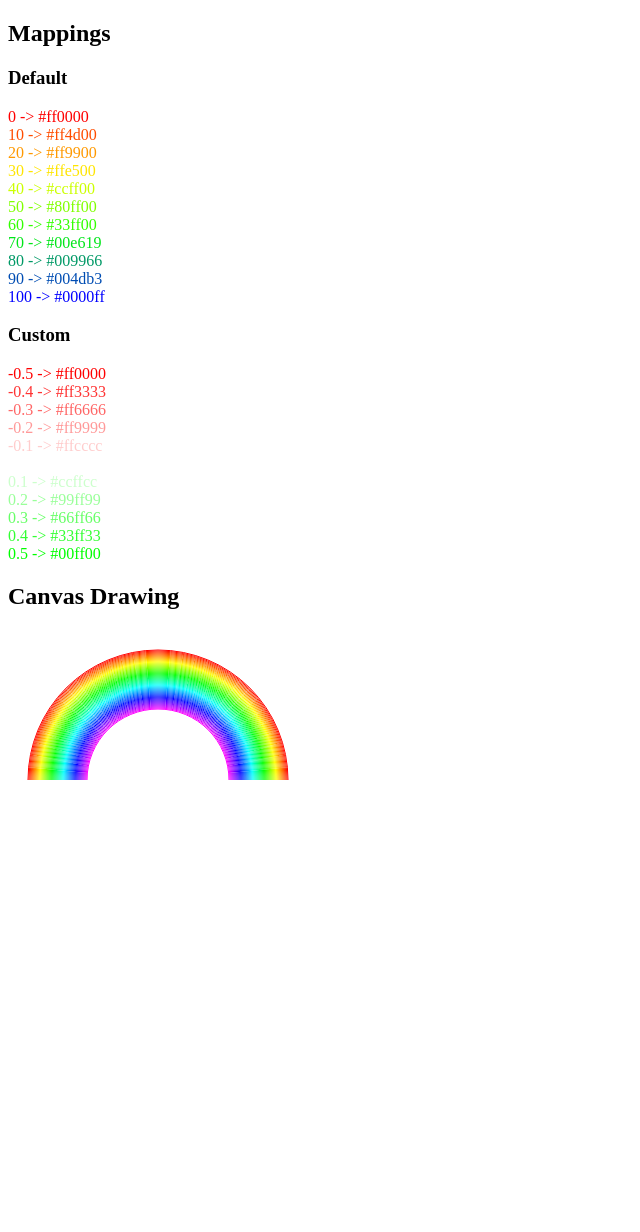
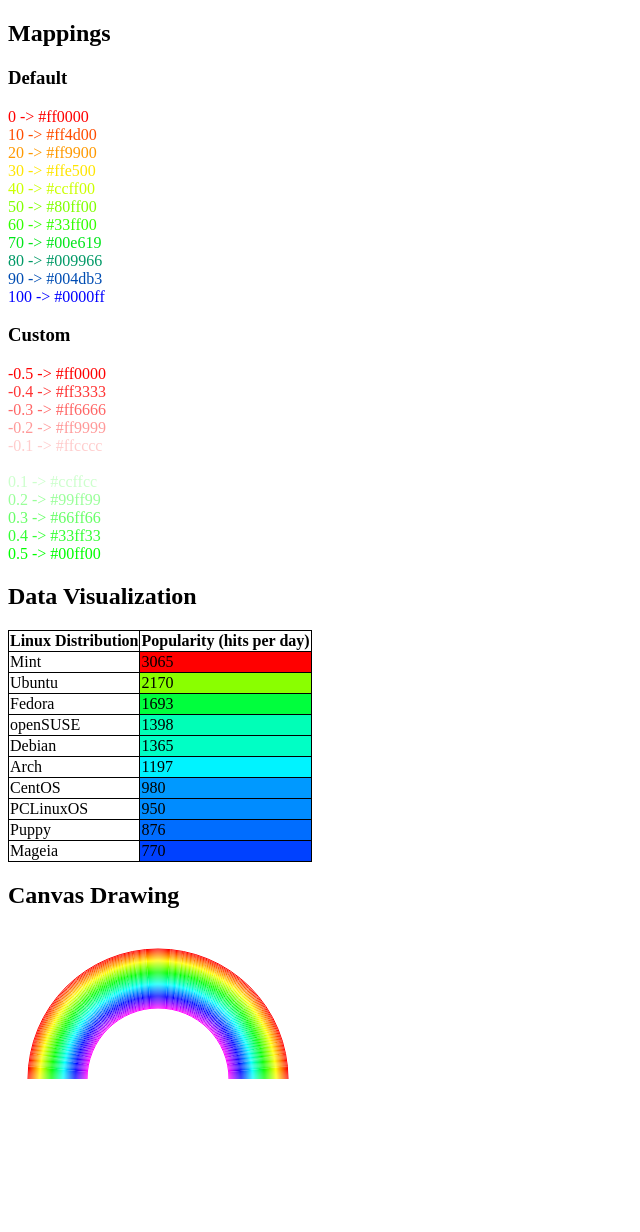
Before and after one commit to anomal/RainbowVis-JS, a plain HTML site: page example.html in a window 1280 px wide. Shown: the whole page, without its empty margins (0-640 px from the left). Before the commit the page ends 942 px from the top, so only its background shows below. Drawn offline with Linux system fonts and the light colour scheme.

Commit message:
updated example

```diff
--- a/example.html
+++ b/example.html
@@ -2,24 +2,26 @@
 <html>
 <head>
 <title>RainbowVis-JS Examples</title>
-<script src="rainbowvis.js">
-</script>
+<script src="rainbowvis.js"></script>
+<style type="text/css">
+table { border-collapse:collapse; }
+table,th, td { border: 1px solid black; }
+</style>
 </head>
 <body>
-<h2>Mappings</h2>
-<div id="mappings"></div>
-<h2>Canvas Drawing</h2>
-<canvas id="MyRainbow" width="300" height="300">
-<p>Rainbow arc example. Your browser doesn't support canvas.</p>
-</canvas>
 <script type="text/javascript">
+window.onload = function(){
 	try {
+		// Mappings
+		// Default
 		var rainbow = new Rainbow(); // by default, range is 0 to 100
 		var s = '<h3>Default</h3>';
 		for (var i = 0; i <= 100; i = i + 10) {
 			var hex = '#' + rainbow.colourAt(i);
 			s += '<span style="color:' + hex + '">' + i + ' -&gt; ' + hex + '</span><br/>';
 		}
+
+		// Custom
 		s += '<h3>Custom</h3>';
 		rainbow.setSpectrum('red', 'FFFFFF', '#00ff00');
 		rainbow.setNumberRange(-0.5, 0.5);
@@ -28,18 +30,41 @@
 			s += '<span style="color:' + hex + '">' + i/10 + ' -&gt; ' + hex + '</span><br/>';
 		}
 		document.getElementById("mappings").innerHTML = s;
-} catch (err) {
-	alert(err);
+
+		// Distros
+		var distros = [
+		 	['Mint', 	3065],
+		 	['Ubuntu', 	2170],
+		 	['Fedora', 	1693],
+			['openSUSE', 	1398],
+		 	['Debian',	1365],
+		 	['Arch', 	1197],
+		 	['CentOS', 	980],
+		 	['PCLinuxOS',	950],
+		 	['Puppy', 	876],
+		 	['Mageia', 	770]
+		];
+
+		var heatmap = new Rainbow();
+		heatmap.setSpectrum('black', 'blue', 'aqua', 'lime', 'yellow', 'red');
+		heatmap.setNumberRange(0, 3065);
+		var table = '<table><tr><th>Linux Distribution</th><th>Popularity (hits per day)</th></tr>';
+		for (var i = 0; i < distros.length; i++) {
+			var distroName = distros[i][0];
+			var hits = distros[i][1];
+			table += '<tr><td>' + distroName + '</td>';
+			var hexColour = '#' + heatmap.colourAt(hits);
+			table += '<td style="background-color:' + hexColour + '">' + hits + '</td></tr>';
 		}
+		table += '</table>';
+		document.getElementById("distros").innerHTML = table;
 
-// CANVAS
+		// Canvas Drawing
 		var RAINBOW_WIDTH = 60;
 		var RAINBOW_RADIUS = 130;
-
-window.onload = function(){
-	var rainbow = new Rainbow();
-	rainbow.setNumberRange(1, RAINBOW_WIDTH);
-	rainbow.setSpectrum('FF0000', 'FFFF00', '00FF00', '00FFFF', '0000FF', 'FF00FF');
+		var rainbow2 = new Rainbow();
+		rainbow2.setNumberRange(1, RAINBOW_WIDTH);
+		rainbow2.setSpectrum('FF0000', 'FFFF00', '00FF00', '00FFFF', '0000FF', 'FF00FF');
 
 	    	var canvas = document.getElementById('MyRainbow');
 	    	var context = canvas.getContext('2d');
@@ -48,10 +73,21 @@
 		for (var i = 1; i <= RAINBOW_WIDTH; i++) {
 			context.beginPath();
 			context.arc(canvas.width / 2, canvas.width / 2, RAINBOW_RADIUS - i + 1, Math.PI, 0, false);
-    		context.strokeStyle = '#' + rainbow.colourAt(i);
+	    		context.strokeStyle = '#' + rainbow2.colourAt(i);
 	    		context.stroke();
+		}
+	} catch (err) {
+		alert(err);
 	}
 };
 </script>
+<h2>Mappings</h2>
+<div id="mappings"></div>
+<h2>Data Visualization</h2>
+<div id="distros"></div>
+<h2>Canvas Drawing</h2>
+<canvas id="MyRainbow" width="300" height="300">
+<p>Rainbow arc example. Your browser doesn't support canvas.</p>
+</canvas>
 </body>
 </html>
```
Lines whose indentation alone changed are shown as unchanged.
